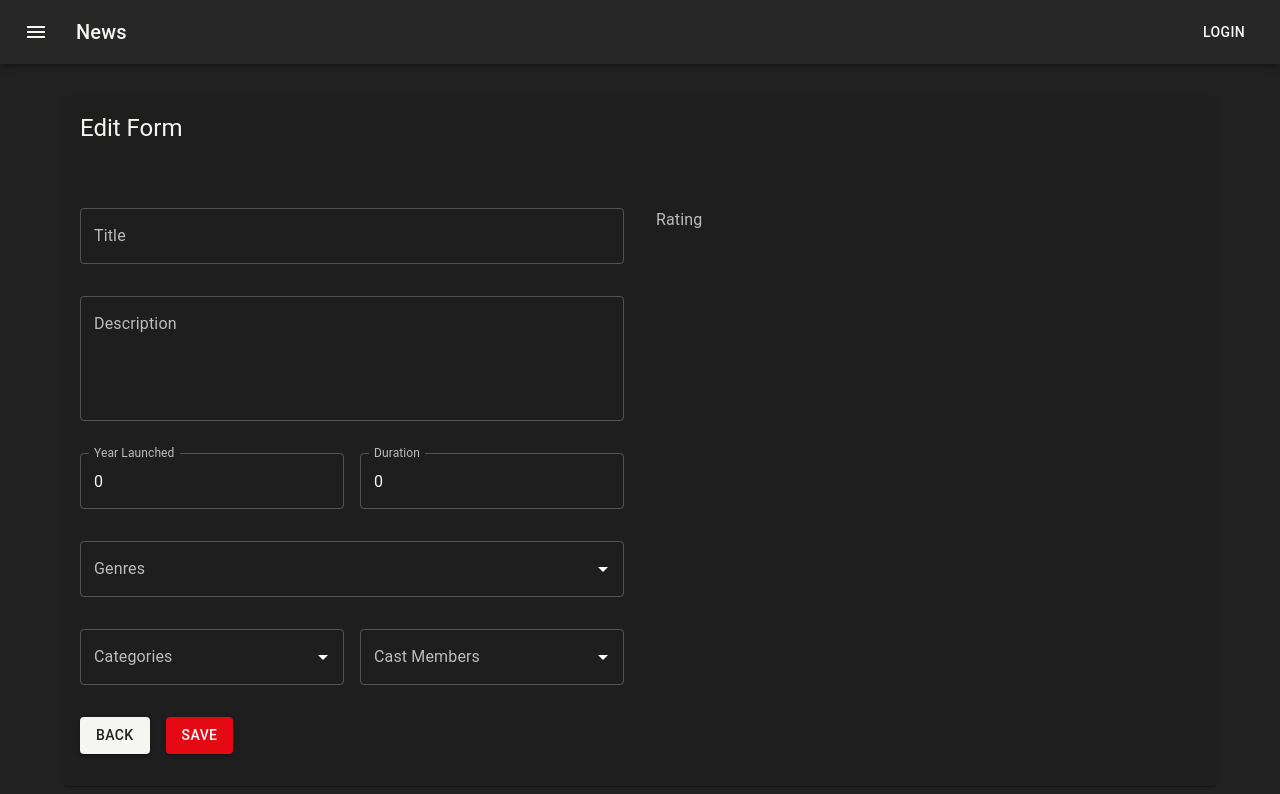
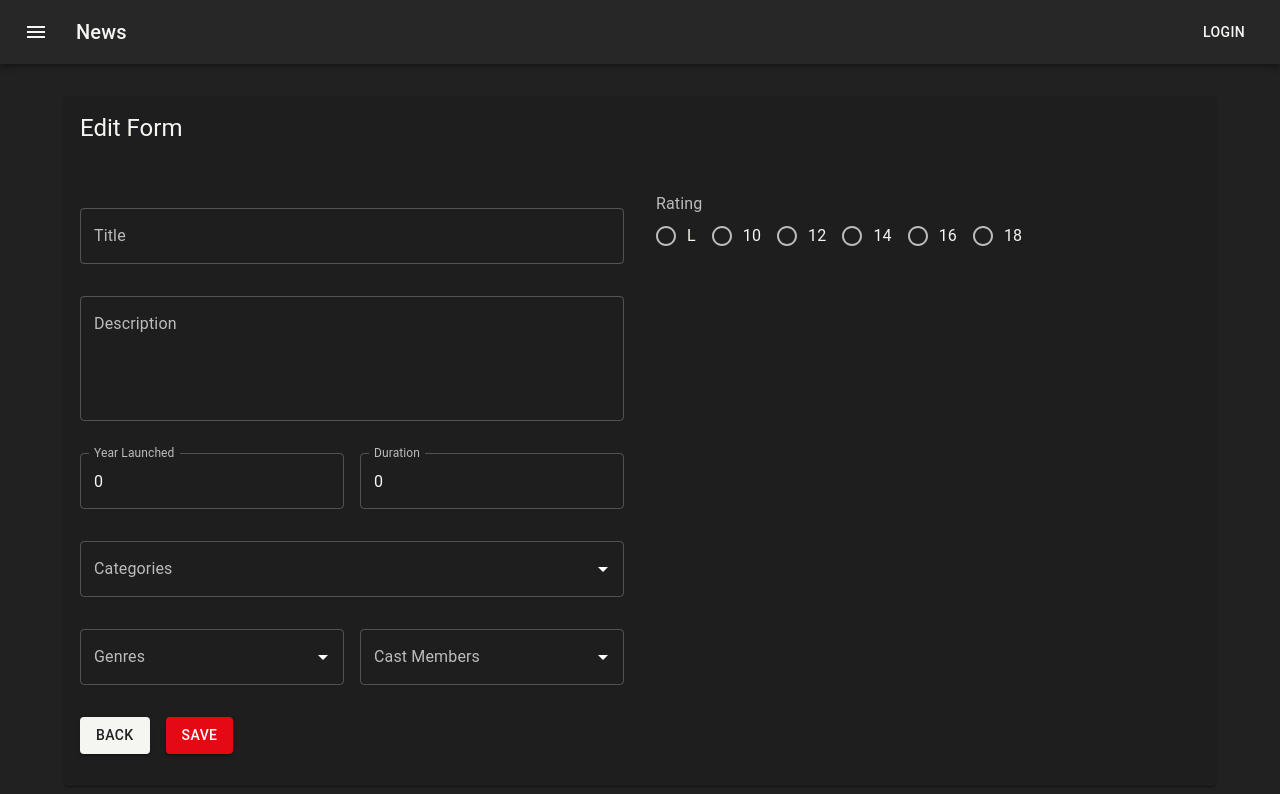
Before and after one commit to paulosarmento/projeto-pratico-fc-admin-react, a React (Create React App) app: page /videos/edit/1 in a window 1280 px wide. Shown: the top 794 px of the page. Built offline with nearby package versions, Linux system fonts and the light colour scheme; no server answers.

Commit message:
Video Edit form radio group

```diff
--- a/src/features/video/components/VideoForm.tsx
+++ b/src/features/video/components/VideoForm.tsx
@@ -3,8 +3,10 @@ import {
   Box,
   Button,
   FormControl,
+  FormControlLabel,
   FormLabel,
   Grid,
+  Radio,
   RadioGroup,
   TextField,
 } from "@mui/material";
@@ -26,6 +28,15 @@ export type Props = {
   handleSubmit: (e: React.FormEvent<HTMLFormElement>) => void;
   handleChange: (e: React.ChangeEvent<HTMLInputElement>) => void;
 };
+
+const ratingOptions = [
+  { label: "L", value: "L" },
+  { label: "10", value: "10" },
+  { label: "12", value: "12" },
+  { label: "14", value: "14" },
+  { label: "16", value: "16" },
+  { label: "18", value: "18" },
+];
 
 export function VideoForm({
   video,
@@ -94,10 +105,10 @@ export function VideoForm({
 
             <Grid item xs={12}>
               <AutoCompleteFields
-                name="genres"
-                label="Genres"
-                values={video.genres}
-                options={genres || []}
+                name="categories"
+                label="Categories"
+                values={video.categories}
+                options={categories || []}
                 isLoading={isLoading}
                 isDisabled={isDisabled}
                 handleChange={handleChange}
@@ -113,10 +124,10 @@ export function VideoForm({
               >
                 <Grid item xs={6}>
                   <AutoCompleteFields
-                    name="categories"
-                    label="Categories"
-                    values={video.categories}
-                    options={categories || []}
+                    name="genres"
+                    label="Genres"
+                    values={video.genres}
+                    options={genres || []}
                     isLoading={isLoading}
                     isDisabled={isDisabled}
                     handleChange={handleChange}
@@ -139,16 +150,23 @@ export function VideoForm({
           </Grid>
 
           <Grid item xs={12} md={6} sx={{ "& .MuiTextField-root": { my: 2 } }}>
-            <FormControl fullWidth>
-              <Box mt={2} mb={2}>
-                <FormLabel component="legend">Rating</FormLabel>
-              </Box>
+            <FormControl>
+              <FormLabel component="legend">Rating</FormLabel>
               <RadioGroup
                 row
                 name="rating"
                 value={video.rating}
                 onChange={handleChange}
-              ></RadioGroup>
+              >
+                {ratingOptions.map((option) => (
+                  <FormControlLabel
+                    key={option.value}
+                    value={option.value}
+                    control={<Radio />}
+                    label={option.label}
+                  />
+                ))}
+              </RadioGroup>
             </FormControl>
           </Grid>
         </Grid>
```
